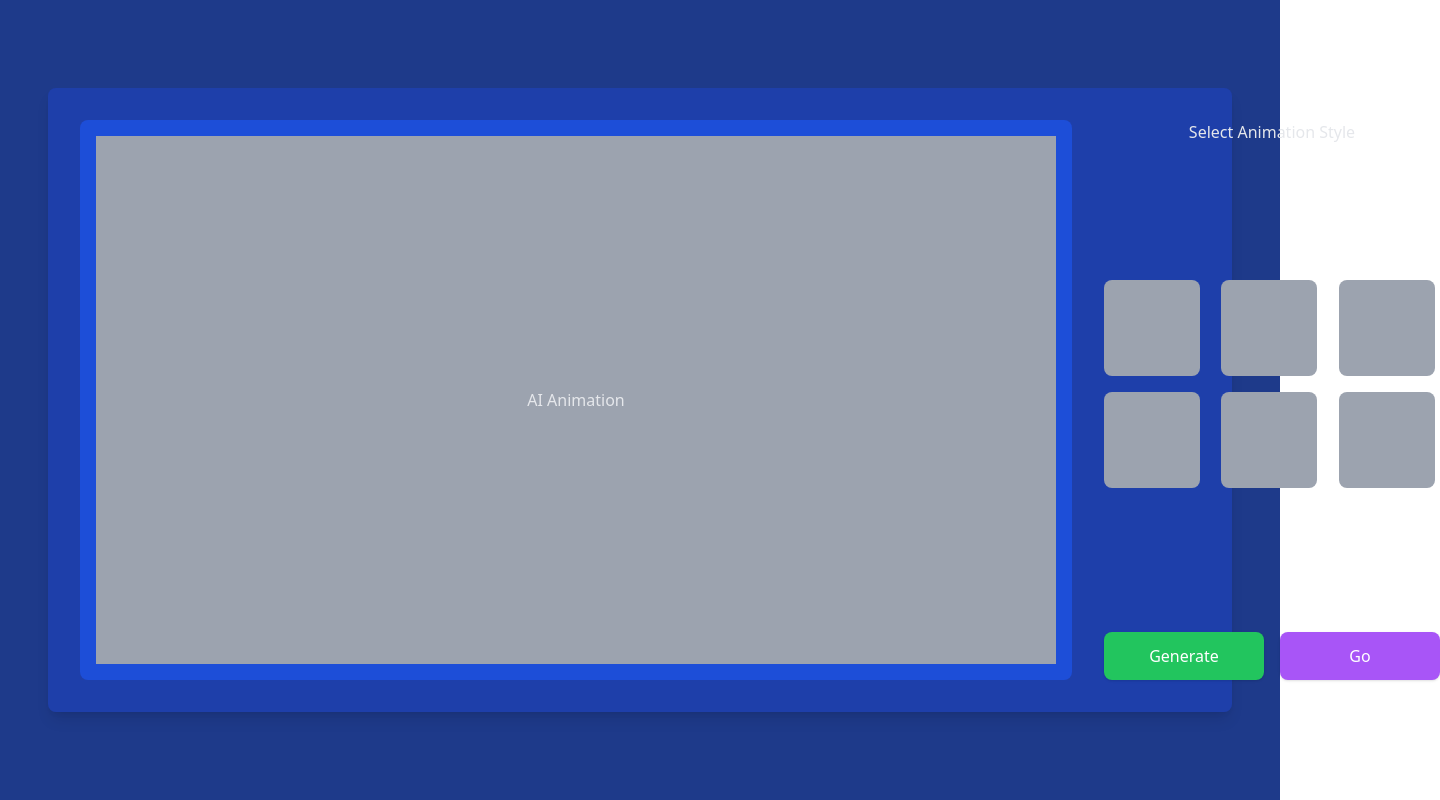
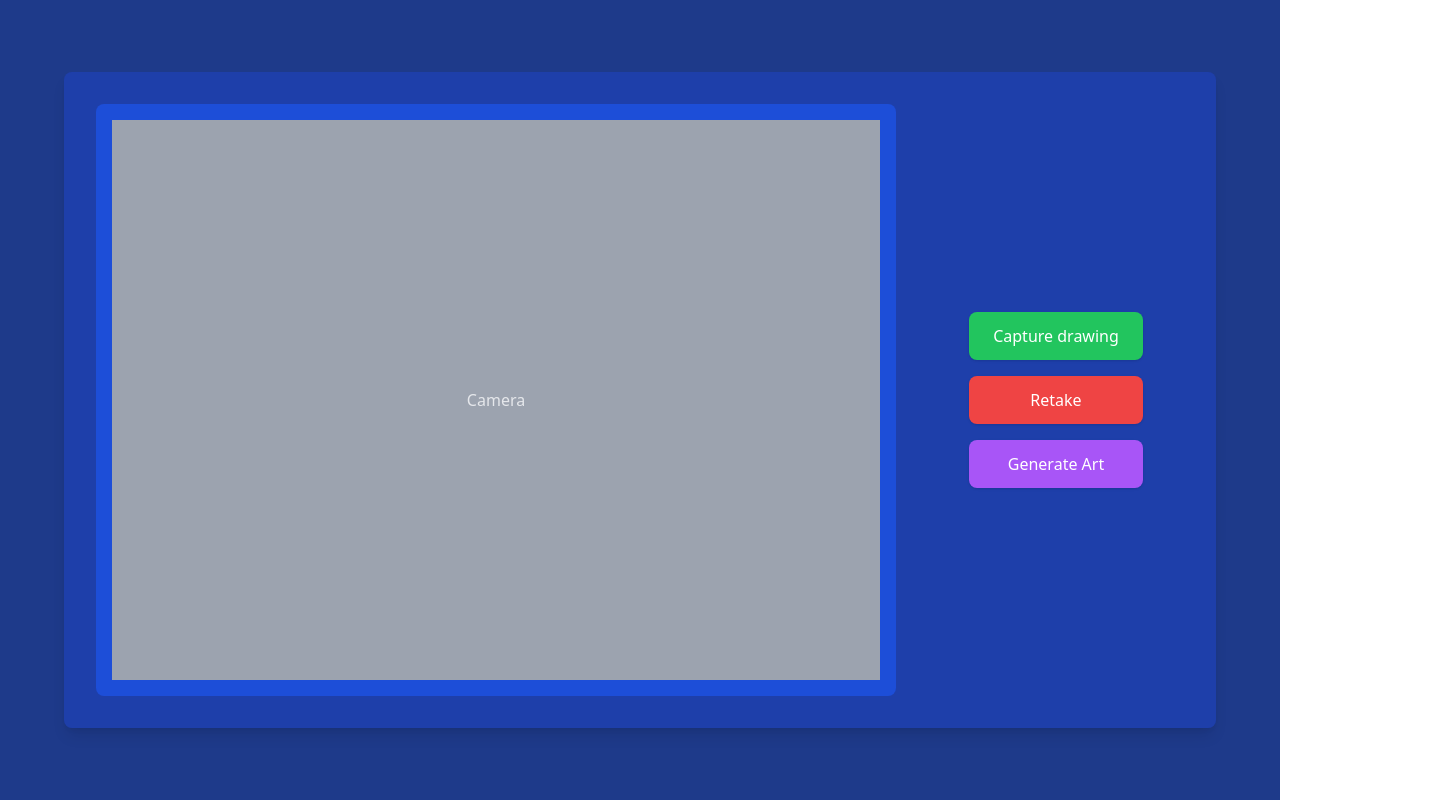
Before and after one commit to dk246/Prototype_AI_App, a React (Vite) app in the folder frontend/: page / in a window 1280 px wide. Shown: the whole page, 1440 px wide, since content can reach past the window. Built offline with nearby package versions, Linux system fonts and the light colour scheme.

Commit message:
change the camera preview

```diff
--- a/frontend/src/App.jsx
+++ b/frontend/src/App.jsx
@@ -1,9 +1,10 @@
 import React from "react";
 import ArtPreview from "./components/Preview";
 import AiAnimation from "./components/AiAnimation";
+import CameraCapture from "./components/Camera";
 
 const App = () => {
-  return <AiAnimation />;
+  return <CameraCapture />;
 };
 
 export default App;
--- a/frontend/src/components/Camera.jsx
+++ b/frontend/src/components/Camera.jsx
@@ -1,4 +1,3 @@
-// CameraCapture.jsx
 import React, { useState } from "react";
 
 const CameraCapture = () => {
@@ -8,41 +7,27 @@ const CameraCapture = () => {
     <div className="min-h-screen flex items-center justify-center bg-blue-900 px-12">
       <div className="w-full max-w-6xl p-8 bg-blue-800 bg-opacity-90 rounded-lg shadow-lg flex flex-col lg:flex-row space-y-8 lg:space-y-0 lg:space-x-8">
         {/* Camera preview section */}
-        <div className="flex-1 flex items-center justify-center bg-blue-700 rounded-lg p-4">
-          <div className="w-full h-96 lg:h-[35rem] bg-gray-400 flex items-center justify-center text-gray-200">
+        <div className="flex-[3] flex items-center justify-center bg-blue-700 rounded-lg p-4">
+          <div className="w-full h-[40rem] lg:h-[35rem] bg-gray-400 flex items-center justify-center text-gray-200">
             Camera
           </div>
         </div>
 
         {/* Controls and image selection */}
-        <div className="flex-[2] flex flex-col justify-between">
-          <div className="flex items-center justify-center mb-8">
-            <button className="bg-green-500 text-white py-3 px-6 rounded-lg shadow hover:bg-green-600 mr-4">
+        <div className="flex-[1] flex flex-col justify-center items-center space-y-6">
+          <div className="flex flex-col items-center justify-center space-y-4">
+            <button className="w-full bg-green-500 text-white py-3 px-6 rounded-lg shadow hover:bg-green-600">
               Capture drawing
             </button>
-            <button className="bg-red-500 text-white py-3 px-6 rounded-lg shadow hover:bg-red-600">
+
+            <button className="w-full bg-red-500 text-white py-3 px-6 rounded-lg shadow hover:bg-red-600">
               Retake
             </button>
+
+            <button className="w-full bg-purple-500 text-white py-3 px-6 rounded-lg shadow hover:bg-purple-600">
+              Generate Art
+            </button>
           </div>
-
-          <div className="text-gray-200 text-center mb-6">
-            Select your drawing
-          </div>
-          <div className="flex justify-center space-x-4 mb-8">
-            {[1, 2, 3, 4].map((drawing, idx) => (
-              <div
-                key={idx}
-                className={`w-24 h-24 bg-gray-400 cursor-pointer rounded-lg hover:bg-gray-500 ${
-                  selectedDrawing === idx ? "border-4 border-green-500" : ""
-                }`}
-                onClick={() => setSelectedDrawing(idx)}
-              />
-            ))}
-          </div>
-
-          <button className="w-full bg-purple-500 text-white py-3 rounded-lg shadow hover:bg-purple-600">
-            Generate Art
-          </button>
         </div>
       </div>
     </div>
```
